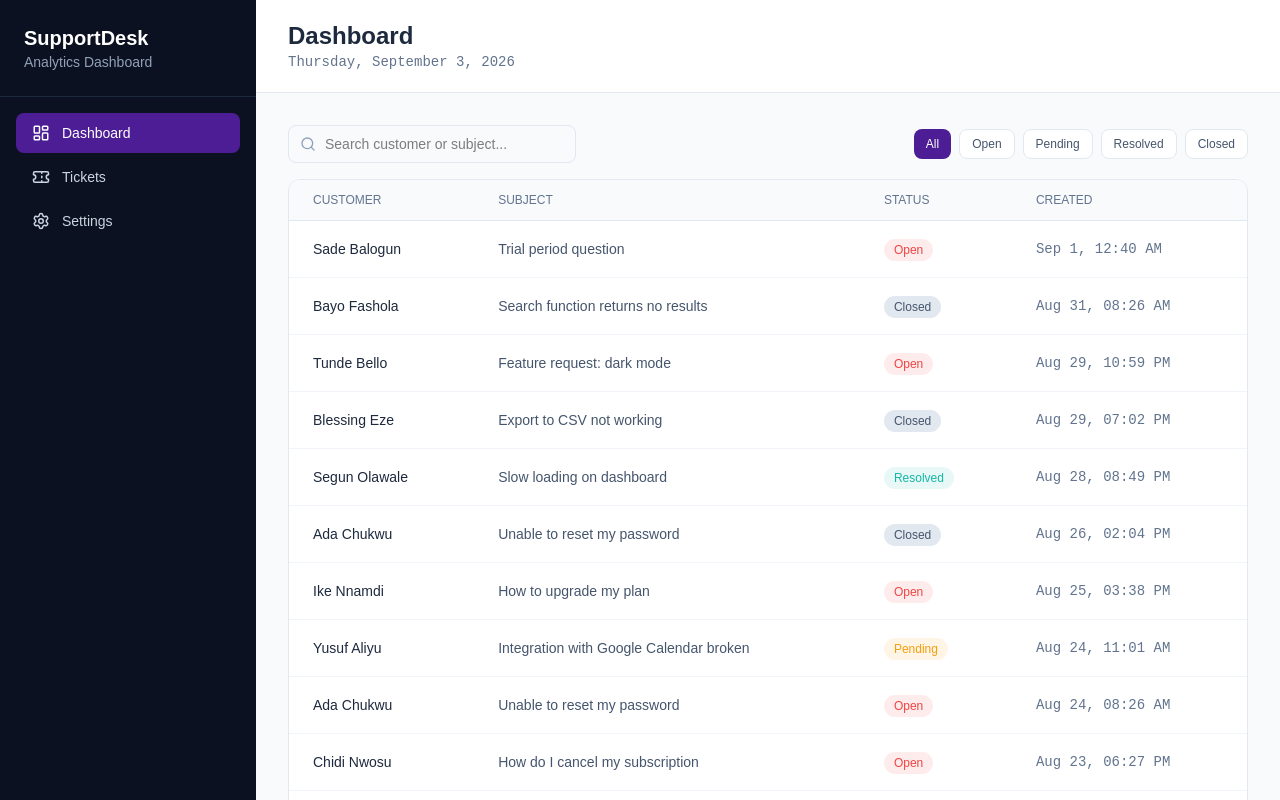
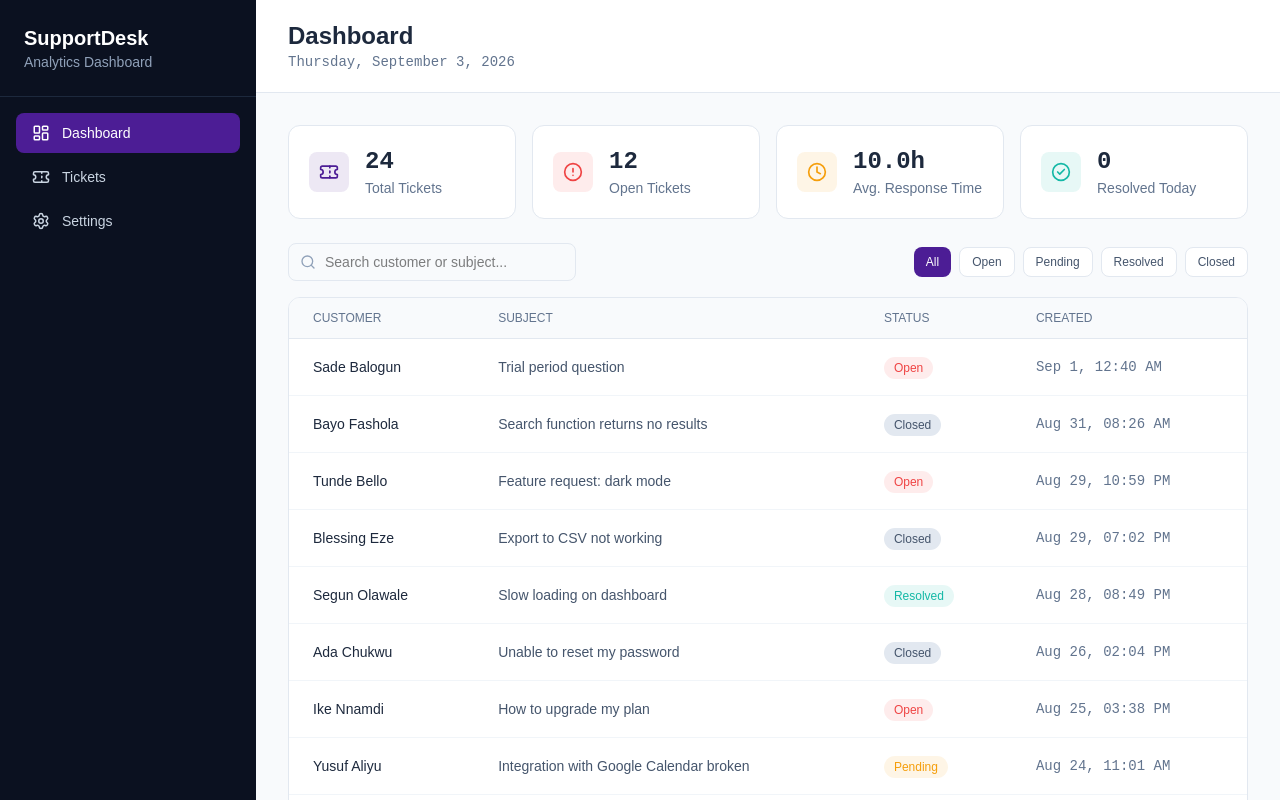
Before and after one commit to Marvelo1g/support-analytics-dashboard, a React (Vite) app: page / in a window 1280 px wide. Shown: the top 800 px of the page. Built offline with nearby package versions, Linux system fonts and the light colour scheme; data requests are answered from the project's data file.

Commit message:
Day 7: Summary cards showing total tickets, open count, average response time, and resolved today

```diff
--- a/src/App.jsx
+++ b/src/App.jsx
@@ -1,6 +1,6 @@
 import Sidebar from './components/Sidebar'
 import Header from './components/Header'
-import TicketList from './components/TicketList'
+import Dashboard from './pages/Dashboard'
 
 function App() {
   return (
@@ -9,7 +9,7 @@ function App() {
       <div className="flex-1 flex flex-col">
         <Header />
         <main className="flex-1 p-8">
-          <TicketList />
+          <Dashboard />
         </main>
       </div>
     </div>
--- /dev/null
+++ b/src/components/SummaryCards.jsx
@@ -0,0 +1,34 @@
+import { Ticket, AlertCircle, Clock, CheckCircle2 } from 'lucide-react'
+import { getTotalTickets, getOpenCount, getAverageResponseHours, getResolvedTodayCount } from '../utils/metrics'
+
+function SummaryCard({ icon: Icon, label, value, accent }) {
+  return (
+    <div className="bg-white rounded-xl border border-slate-200 p-5 flex items-center gap-4">
+      <div className={`w-10 h-10 rounded-lg flex items-center justify-center ${accent}`}>
+        <Icon size={20} />
+      </div>
+      <div>
+        <p className="text-2xl font-semibold text-slate-800 font-mono">{value}</p>
+        <p className="text-sm text-slate-500">{label}</p>
+      </div>
+    </div>
+  )
+}
+
+function SummaryCards({ tickets }) {
+  const total = getTotalTickets(tickets)
+  const open = getOpenCount(tickets)
+  const avgResponse = getAverageResponseHours(tickets)
+  const resolvedToday = getResolvedTodayCount(tickets)
+
+  return (
+    <div className="grid grid-cols-1 sm:grid-cols-2 lg:grid-cols-4 gap-4">
+      <SummaryCard icon={Ticket} label="Total Tickets" value={total} accent="bg-accent/10 text-accent" />
+      <SummaryCard icon={AlertCircle} label="Open Tickets" value={open} accent="bg-status-open/10 text-status-open" />
+      <SummaryCard icon={Clock} label="Avg. Response Time" value={`${avgResponse.toFixed(1)}h`} accent="bg-status-pending/10 text-status-pending" />
+      <SummaryCard icon={CheckCircle2} label="Resolved Today" value={resolvedToday} accent="bg-status-resolved/10 text-status-resolved" />
+    </div>
+  )
+}
+
+export default SummaryCards
--- /dev/null
+++ b/src/pages/Dashboard.jsx
@@ -0,0 +1,32 @@
+import { useTickets } from '../hooks/useTickets'
+import SummaryCards from '../components/SummaryCards'
+import TicketList from '../components/TicketList'
+
+function Dashboard() {
+  const { tickets, loading, error } = useTickets()
+
+  if (loading) {
+    return (
+      <div className="bg-white rounded-xl border border-slate-200 p-8 text-slate-400 text-center">
+        Loading dashboard...
+      </div>
+    )
+  }
+
+  if (error) {
+    return (
+      <div className="bg-white rounded-xl border border-red-200 p-8 text-red-500 text-center">
+        Could not load tickets: {error}. Is json-server running on port 3001?
+      </div>
+    )
+  }
+
+  return (
+    <div className="space-y-6">
+      <SummaryCards tickets={tickets} />
+      <TicketList tickets={tickets} />
+    </div>
+  )
+}
+
+export default Dashboard
--- /dev/null
+++ b/src/utils/metrics.js
@@ -0,0 +1,31 @@
+export function getTotalTickets(tickets) {
+  return tickets.length
+}
+
+export function getOpenCount(tickets) {
+  return tickets.filter((t) => t.status === 'open').length
+}
+
+export function getAverageResponseHours(tickets) {
+  const withResponse = tickets.filter((t) => t.first_response_at)
+  if (withResponse.length === 0) return 0
+  const totalHours = withResponse.reduce((sum, t) => {
+    const created = new Date(t.created_at)
+    const responded = new Date(t.first_response_at)
+    return sum + (responded - created) / (1000 * 60 * 60)
+  }, 0)
+  return totalHours / withResponse.length
+}
+
+export function getResolvedTodayCount(tickets) {
+  const today = new Date()
+  return tickets.filter((t) => {
+    if (!t.resolved_at) return false
+    const resolvedDate = new Date(t.resolved_at)
+    return (
+      resolvedDate.getFullYear() === today.getFullYear() &&
+      resolvedDate.getMonth() === today.getMonth() &&
+      resolvedDate.getDate() === today.getDate()
+    )
+  }).length
+}
```
